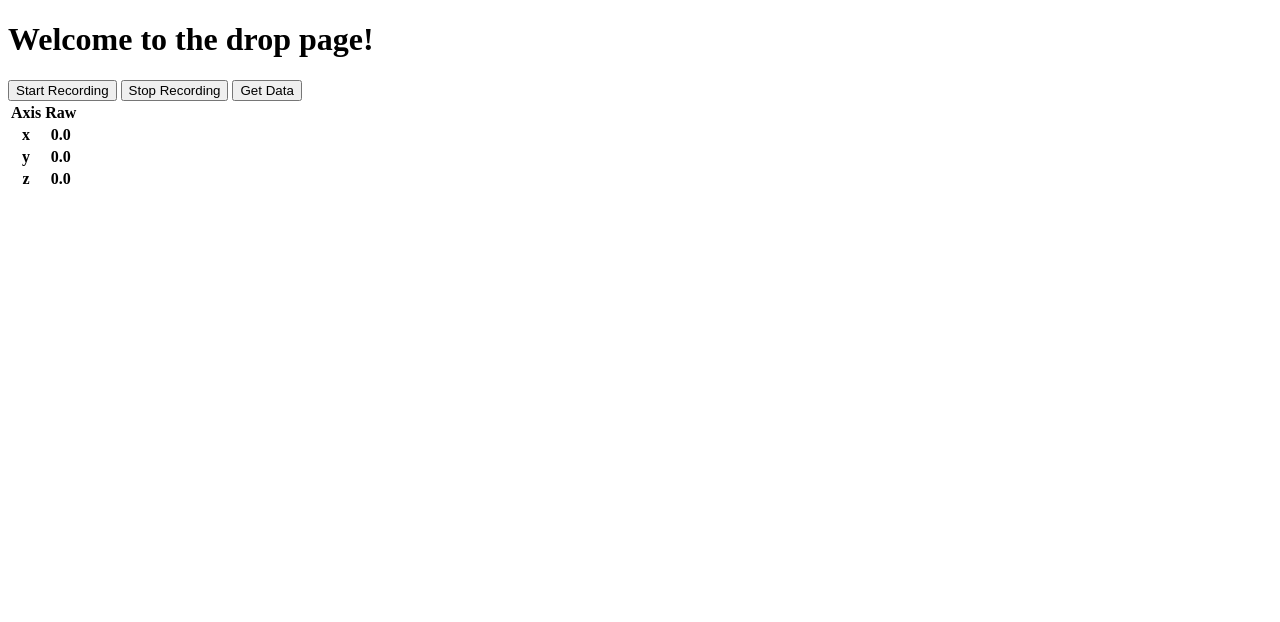
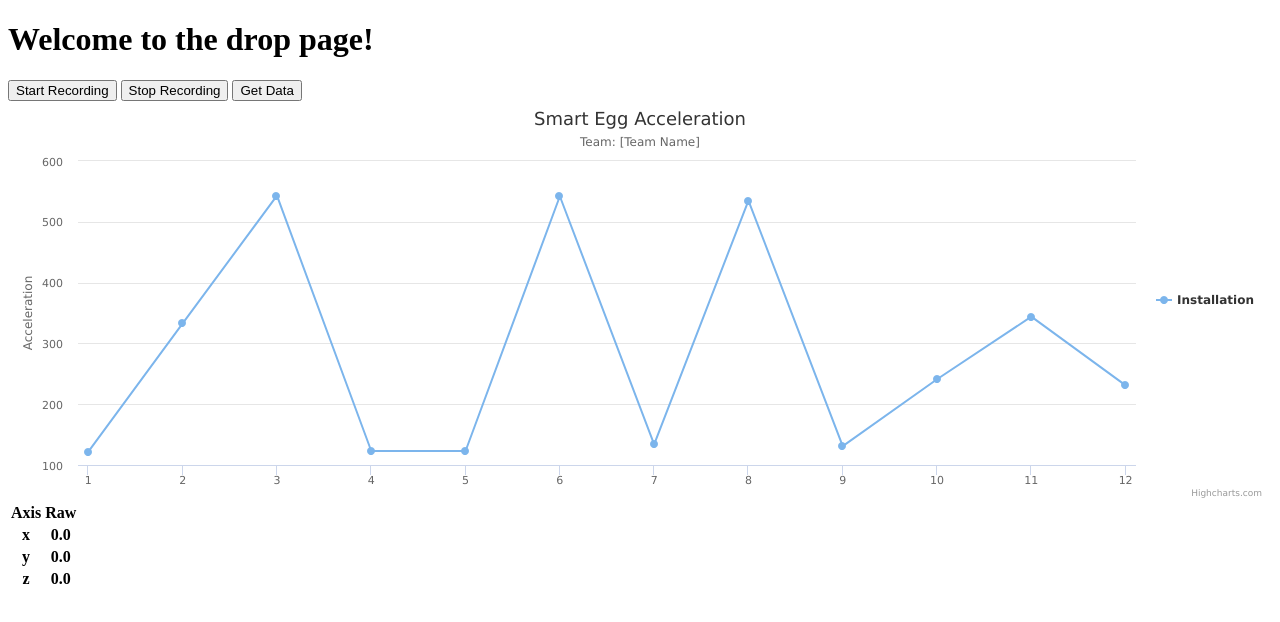
Before and after one commit to schretzilla/smart-egg, a plain HTML site: page dashboard/highchart/simple-graph.html in a window 1280 px wide. Both pictures are taken after a click on the button "Get Data". Drawn offline with Linux system fonts and the light colour scheme.

Commit message:
added the chart and js files to the website.h file along with the minified highchart file

```diff
--- a/dashboard/highchart/simple-graph.html
+++ b/dashboard/highchart/simple-graph.html
@@ -5,6 +5,7 @@
   <title>Digital Egg Drop Page</title>
   <!-- <script src="./scripts.js"></script> -->
   <script src="./highchart.min.js"></script>
+  <script src="./simple-graph.js"></script>
 
   </head>
   <body>
--- /dev/null
+++ b/dashboard/highchart/simple-graph.js
@@ -0,0 +1,80 @@
+
+// Acts like the API's get data function
+function getData() {
+  //For test purposes fake data
+  resultData = [122, 333, 543, 123, 123, 542, 134, 535, 131, 241, 344, 231];
+
+  //plot the recieved data
+  plotData(resultData);
+}
+
+// Plots the supplied data
+// resultData: the magnitude for the array of ints to be plotted
+function plotData(resultData){
+  buildChart(resultData);
+}
+
+// Builds a line chart for the supplied y data array
+// ResultData: The y values of the line chart
+function buildChart(resultData) {
+  let chart = Highcharts.chart('container', {
+          chart: {
+              type: 'line',
+              zoomType: 'x'
+          },
+          title: {
+              text: 'Smart Egg Acceleration'
+          },
+
+          subtitle: {
+              text: 'Team: [Team Name]'
+          },
+          scrollbar: {
+              enabled: true
+          },
+          xAxis: {
+              //max: 5    //Set the max points in the view
+                          //TODO: Set scroll bar to far right
+          },
+          yAxis: {
+              title: {
+                  text: 'Acceleration'
+              }
+          },
+          legend: {
+              layout: 'vertical',
+              align: 'right',
+              verticalAlign: 'middle'
+          },
+          plotOptions: {
+              series: {
+                  label: {
+                      connectorAllowed: false
+                  },
+                  pointStart: 1
+              }
+          },
+          series: [{
+              name: 'Installation',
+              data: resultData
+          }],
+
+          responsive: {
+              rules: [{
+                  condition: {
+                      maxWidth: 500
+                  },
+                  chartOptions: {
+                      legend: {
+                          layout: 'horizontal',
+                          align: 'center',
+                          verticalAlign: 'bottom'
+                      }
+                  }
+
+          }]
+      }
+  });
+
+  return chart;
+}
```
Also changed, not shown: 1 other file.
